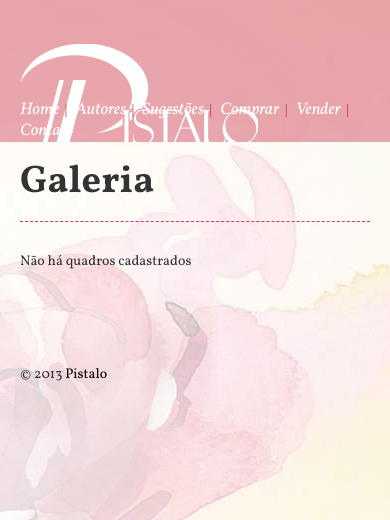
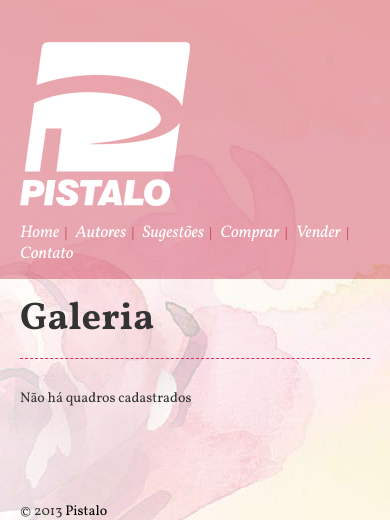
Before and after one commit to macndesign/pistalo, a Django app: page / in a window 390 px wide. Shown: the top 520 px of the page. Run offline with Django 3.2, Linux system fonts and the light colour scheme; data that the repository does not hold is empty; some libraries are stand-ins or nearby versions.

Commit message:
logo original e melhoria no menu para o mobile

```diff
--- a/core/static/css/style.css
+++ b/core/static/css/style.css
@@ -9,7 +9,7 @@ blockquote {
 }
 
 header {
-    padding: 3em 0 0;
+    padding: 3em 0 1em;
     background-color: rgba(201, 42, 70, .4);
 }
 
@@ -92,4 +92,9 @@ li.quadro-texto h4, li.quadro-texto p {
         margin-left: -20px;
         margin-right: -20px;
     }
+    .top-menu {
+        position: relative;
+        margin-top: 1.2em;
+        color: #c92a46;
+    }
 }
--- a/core/templates/base.html
+++ b/core/templates/base.html
@@ -29,7 +29,12 @@
 <header>
     <div class="container">
         <div class="row">
-            <img src="{{ STATIC_URL }}img/pistalo.png">
+            <div class="span2">
+                <a href="{% url 'core:home' %}">
+                    <img src="{{ STATIC_URL }}img/logo-pistalo.png">
+                </a>
+            </div>
+            <div class="span10">
                 <div class="top-menu pull-right">
                     <a href="{% url 'core:home' %}">Home</a>&nbsp;&nbsp;|&nbsp;&nbsp;
                     <a href="{% url 'core:autores' %}">Autores</a>&nbsp;&nbsp;|&nbsp;&nbsp;
@@ -37,6 +42,7 @@
                     <a href="{% url 'core:comprar' %}">Comprar</a>&nbsp;&nbsp;|&nbsp;&nbsp;
                     <a href="{% url 'core:vender' %}">Vender</a>&nbsp;&nbsp;|&nbsp;&nbsp;
                     <a href="{% url 'core:contato' %}">Contato</a>
+                </div>
             </div>
         </div>
     </div>
```
Also changed, not shown: core/static/img/logo-pistalo.png, 1 other file. Lines whose indentation alone changed are shown as unchanged.
